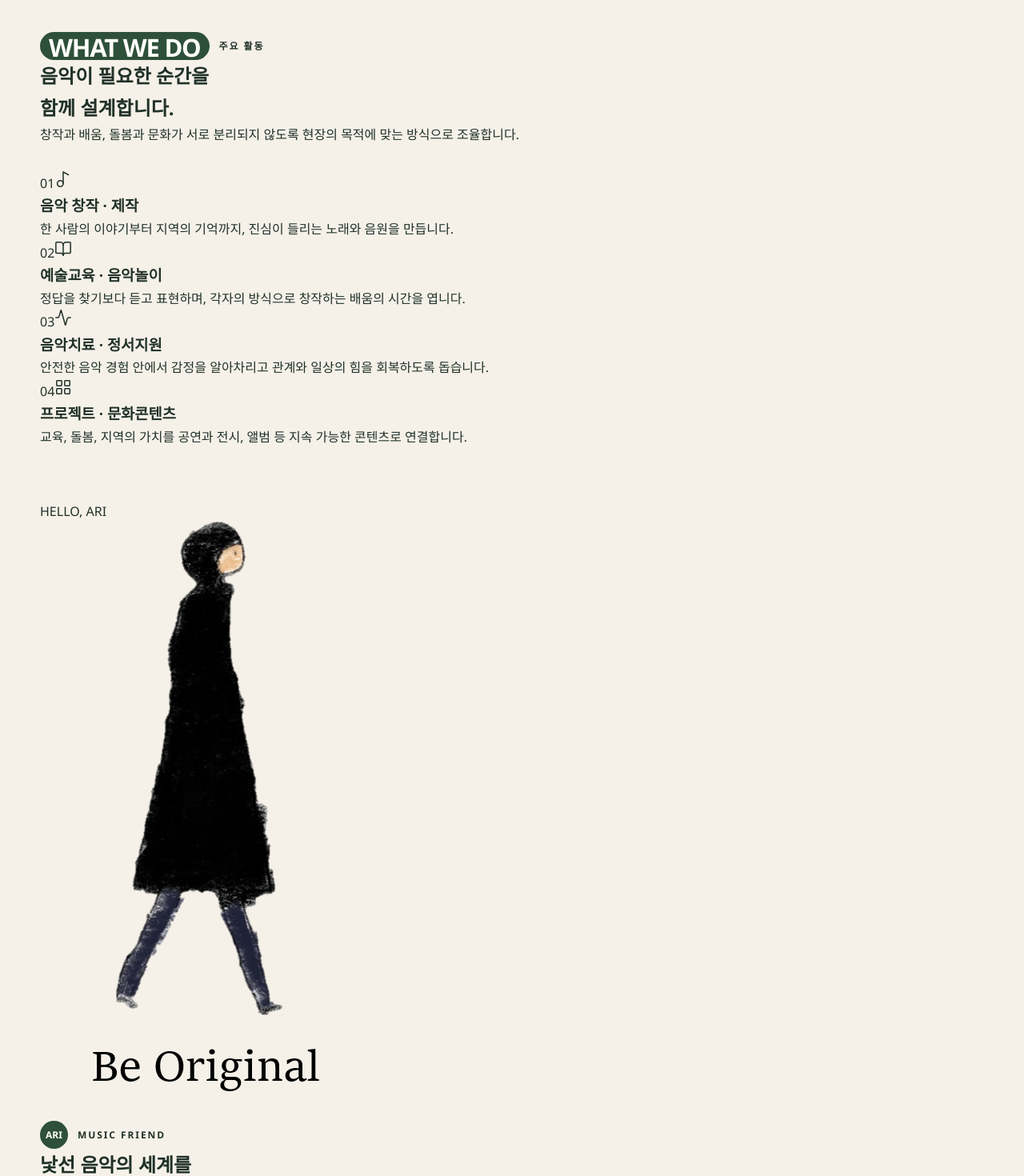
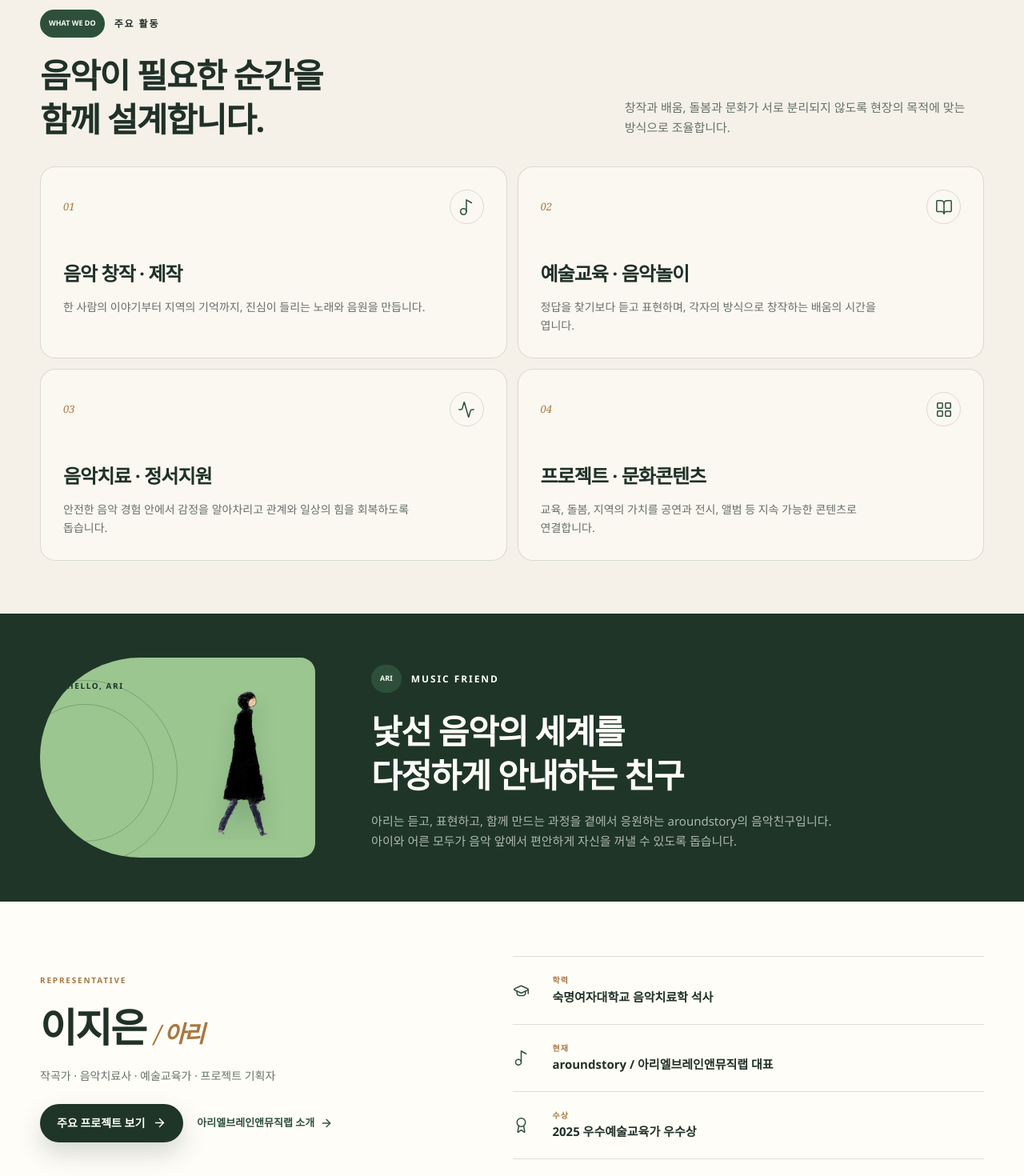
Before and after one commit to kmlee8403-source/aroundstory, a Next.js app: page /about in a window 1280 px wide. Shown: the part 1060-2530 px from the top of the page at 80% size. Built offline with nearby package versions, Linux system fonts and the light colour scheme; no server answers.

Commit message:
Restore shared page styles

```diff
--- a/app/globals.css
+++ b/app/globals.css
@@ -1093,7 +1093,565 @@ select {
   min-width: 35px;
   padding-inline: 11px;
   border-radius: 999px;
-  font-size: 9p…2597 tokens truncated… var(--font-editorial);
+  font-size: 9px;
+}
+
+.content-heading h2 {
+  margin-top: 20px;
+  font-family: var(--font-editorial);
+  font-size: clamp(30px, 3.5vw, 42px);
+  line-height: 1.3;
+  letter-spacing: -0.036em;
+}
+
+.content-heading-inline {
+  display: grid;
+  grid-template-columns: 1fr 0.68fr;
+  align-items: end;
+  gap: 70px;
+}
+
+.content-heading-inline > p {
+  padding-bottom: 5px;
+  color: var(--muted);
+  font-size: 15px;
+}
+
+.principle-section {
+  background: var(--white);
+}
+
+.story-principles {
+  display: grid;
+  grid-template-columns: repeat(3, 1fr);
+  border-top: 1px solid var(--line);
+  border-left: 1px solid var(--line);
+}
+
+.principle-card {
+  min-height: 260px;
+  padding: 27px;
+  border-right: 1px solid var(--line);
+  border-bottom: 1px solid var(--line);
+}
+
+.principle-icon,
+.service-icon,
+.project-icon {
+  display: grid;
+  width: 43px;
+  height: 43px;
+  place-items: center;
+  border: 1px solid var(--line);
+  border-radius: 50%;
+  color: var(--forest);
+}
+
+.principle-card > p {
+  margin-top: 30px;
+  color: var(--bronze);
+  font-family: var(--font-editorial);
+  font-size: 13px;
+  font-style: italic;
+}
+
+.principle-card h3 {
+  margin-top: 5px;
+  font-size: 19px;
+  letter-spacing: -0.035em;
+}
+
+.principle-card > span:last-child {
+  display: block;
+  margin-top: 11px;
+  color: var(--muted);
+  font-size: 14px;
+}
+
+.service-section {
+  background: var(--paper);
+}
+
+.service-grid {
+  display: grid;
+  grid-template-columns: 1fr 1fr;
+  gap: 13px;
+}
+
+.service-card {
+  min-height: 240px;
+  padding: 28px;
+  border: 1px solid var(--line);
+  border-radius: 19px;
+  background: rgba(255, 253, 248, 0.56);
+}
+
+.service-card-top,
+.project-card-top {
+  display: flex;
+  align-items: center;
+  justify-content: space-between;
+}
+
+.service-number,
+.project-index {
+  color: var(--bronze);
+  font-family: var(--font-editorial);
+  font-size: 13px;
+  font-style: italic;
+}
+
+.service-card h3 {
+  margin-top: 42px;
+  font-family: var(--font-editorial);
+  font-size: 24px;
+  letter-spacing: -0.04em;
+}
+
+.service-card > p {
+  max-width: 460px;
+  margin-top: 10px;
+  color: var(--muted);
+  font-size: 14px;
+}
+
+.ari-section {
+  padding: 55px 0;
+  overflow: hidden;
+  color: var(--white);
+  background: var(--forest-deep);
+}
+
+.ari-strip {
+  display: grid;
+  grid-template-columns: 0.62fr 1.38fr;
+  align-items: center;
+  gap: 70px;
+}
+
+.ari-visual {
+  position: relative;
+  height: 250px;
+  overflow: hidden;
+  border-radius: 150px 22px 22px 150px;
+  background: var(--sage);
+}
+
+.ari-visual::before,
+.ari-visual::after {
+  content: "";
+  position: absolute;
+  border: 1px solid rgba(30, 53, 40, 0.26);
+  border-radius: 50%;
+}
+
+.ari-visual::before {
+  width: 230px;
+  height: 230px;
+  left: -60px;
+  top: 28px;
+}
+
+.ari-visual::after {
+  width: 170px;
+  height: 170px;
+  left: -30px;
+  top: 58px;
+}
+
+.ari-visual > span {
+  position: absolute;
+  z-index: 2;
+  left: 34px;
+  top: 27px;
+  color: var(--forest-deep);
+  font-size: 10px;
+  font-weight: 850;
+  letter-spacing: 0.16em;
+}
+
+.ari-visual img {
+  position: absolute;
+  z-index: 3;
+  height: 88%;
+  right: 8%;
+  bottom: -12px;
+  object-fit: contain;
+  clip-path: inset(0 0 16% 0);
+  filter: drop-shadow(0 18px 13px rgba(30, 53, 40, 0.18));
+}
+
+.ari-copy .section-chip span,
+.exhibition-heading .section-chip span {
+  width: auto;
+  min-width: 35px;
+  padding-inline: 11px;
+  border-radius: 999px;
+  font-size: 9px;
+}
+
+.ari-copy h2 {
+  margin-top: 21px;
+  font-family: var(--font-editorial);
+  font-size: clamp(30px, 3.5vw, 42px);
+  line-height: 1.3;
+  letter-spacing: -0.036em;
+}
+
+.ari-copy > p:last-child {
+  max-width: 590px;
+  margin-top: 18px;
+  color: rgba(255, 253, 248, 0.65);
+  font-size: 15px;
+}
+
+.representative-section {
+  padding: 68px 0;
+  background: var(--white);
+}
+
+.representative-grid {
+  display: grid;
+  grid-template-columns: 0.92fr 1.08fr;
+  align-items: center;
+  gap: 90px;
+}
+
+.representative-kicker {
+  color: var(--bronze);
+  font-size: 10px;
+  font-weight: 850;
+  letter-spacing: 0.18em;
+}
+
+.representative-name {
+  margin-top: 10px;
+  font-family: var(--font-editorial);
+  font-size: clamp(34px, 4vw, 50px);
+  letter-spacing: -0.04em;
+}
+
+.representative-name span {
+  color: var(--bronze);
+  font-size: 0.58em;
+  font-style: italic;
+}
+
+.representative-role {
+  margin-top: 7px;
+  color: var(--muted);
+  font-size: 14px;
+}
+
+.representative-cta {
+  margin-top: 24px;
+}
+
+.representative-details {
+  border-top: 1px solid var(--line);
+}
+
+.representative-detail {
+  display: grid;
+  grid-template-columns: 34px 1fr;
+  align-items: center;
+  gap: 15px;
+  padding: 21px 0;
+  border-bottom: 1px solid var(--line);
+}
+
+.representative-detail svg {
+  color: var(--forest);
+}
+
+.representative-detail p {
+  font-size: 15px;
+  font-weight: 650;
+}
+
+.representative-detail p span {
+  display: block;
+  color: var(--bronze);
+  font-size: 10px;
+  font-weight: 850;
+  letter-spacing: 0.12em;
+}
+
+.major-projects-section {
+  background: var(--white);
+}
+
+.project-grid {
+  display: grid;
+  grid-template-columns: 1fr 1fr;
+  gap: 13px;
+}
+
+.project-card {
+  display: flex;
+  min-height: 345px;
+  padding: 29px;
+  flex-direction: column;
+  border: 1px solid var(--line);
+  border-radius: 20px;
+  background: var(--paper);
+}
+
+.project-card:nth-child(2) { background: var(--sage-soft); }
+.project-card:nth-child(3) { background: var(--blue-soft); }
+.project-card:nth-child(4) { background: #eadfce; }
+
+.project-kind {
+  margin-top: 31px;
+  color: var(--bronze);
+  font-size: 10px;
+  font-weight: 850;
+  letter-spacing: 0.12em;
+}
+
+.project-card h3 {
+  margin-top: 5px;
+  font-family: var(--font-editorial);
+  font-size: 29px;
+  letter-spacing: -0.045em;
+}
+
+.project-copy {
+  max-width: 470px;
+  margin-top: 11px;
+  color: var(--muted);
+  font-size: 14px;
+}
+
+.project-tags {
+  display: flex;
+  flex-wrap: wrap;
+  gap: 6px;
+  margin: auto 0 0;
+  padding: 25px 0 0;
+  list-style: none;
+}
+
+.project-tags li {
+  padding: 5px 9px;
+  border: 1px solid rgba(46, 80, 59, 0.18);
+  border-radius: 999px;
+  background: rgba(255, 253, 248, 0.46);
+  font-size: 10px;
+  font-weight: 700;
+}
+
+.exhibition-section {
+  padding: 69px 0;
+  color: var(--white);
+  background: var(--forest-deep);
+}
+
+.exhibition-heading > p {
+  color: rgba(255, 253, 248, 0.62);
+}
+
+.exhibition-grid {
+  display: grid;
+  grid-template-columns: repeat(4, 1fr);
+  gap: 10px;
+}
+
+.exhibition-card {
+  display: flex;
+  min-height: 275px;
+  padding: 22px;
+  flex-direction: column;
+  border: 1px solid rgba(255, 255, 255, 0.17);
+  border-radius: 17px;
+  background: rgba(255, 255, 255, 0.035);
+  transition: background 180ms ease, transform 180ms ease;
+}
+
+.exhibition-card:hover {
+  color: var(--forest-deep);
+  background: var(--sage);
+  transform: translateY(-3px);
+}
+
+.exhibition-year {
+  font-family: var(--font-editorial);
+  font-size: 13px;
+  font-style: italic;
+}
+
+.exhibition-card > div {
+  margin-top: auto;
+}
+
+.exhibition-card h3 {
+  font-family: var(--font-editorial);
+  font-size: 21px;
+  line-height: 1.35;
+  letter-spacing: -0.03em;
+}
+
+.exhibition-card p {
+  margin-top: 9px;
+  color: rgba(255, 253, 248, 0.58);
+  font-size: 12px;
+}
+
+.exhibition-card:hover p {
+  color: rgba(30, 53, 40, 0.7);
+}
+
+.exhibition-play {
+  display: grid;
+  width: 39px;
+  height: 39px;
+  margin-top: 23px;
+  place-items: center;
+  align-self: flex-end;
+  border: 1px solid currentColor;
+  border-radius: 50%;
+}
+
+.project-bridge {
+  padding: 54px 0;
+  background: var(--sage);
+}
+
+.project-bridge-inner {
+  display: flex;
+  align-items: center;
+  justify-content: space-between;
+  gap: 35px;
+}
+
+.project-bridge-inner > div > p {
+  font-size: 10px;
+  font-weight: 850;
+  letter-spacing: 0.18em;
+}
+
+.project-bridge-inner h2 {
+  margin-top: 8px;
+  font-family: var(--font-editorial);
+  font-size: clamp(28px, 3.6vw, 42px);
+  line-height: 1.25;
+  letter-spacing: -0.045em;
+}
+
+.channels-section {
+  padding: 69px 0;
+  background: var(--white);
+}
+
+.channels-heading {
+  display: flex;
+  align-items: end;
+  justify-content: space-between;
+  gap: 35px;
+  margin-bottom: 31px;
+}
+
+.channels-heading h2 {
+  margin-top: 8px;
+  font-family: var(--font-editorial);
+  font-size: clamp(30px, 3.5vw, 42px);
+  letter-spacing: -0.036em;
+}
+
+.channels-heading > p {
+  display: flex;
+  align-items: center;
+  gap: 8px;
+  padding-bottom: 8px;
+  color: var(--muted);
+  font-size: 13px;
+}
+
+.channel-grid {
+  display: grid;
+  grid-template-columns: repeat(3, minmax(0, 1fr));
+  gap: 14px;
+}
+
+.channel-card {
+  display: flex;
+  flex-direction: column;
+  overflow: hidden;
+  border: 1px solid var(--line);
+  border-radius: 21px;
+  transition: transform 180ms ease, box-shadow 180ms ease;
+}
+
+.channel-card:hover {
+  transform: translateY(-3px);
+  box-shadow: 0 19px 40px rgba(30, 53, 40, 0.12);
+}
+
+.channel-sage { background: var(--sage-soft); }
+.channel-blue { background: var(--blue-soft); }
+.channel-paper { background: var(--paper); }
+.channel-rose { background: #efdeda; }
+.channel-bronze { background: #eadfce; }
+
+.channel-video {
+  aspect-ratio: 16 / 9;
+  overflow: hidden;
+  border-bottom: 1px solid rgba(46, 80, 59, 0.14);
+  background: var(--forest-deep);
+}
+
+.channel-video iframe {
+  display: block;
+  width: 100%;
+  height: 100%;
+  border: 0;
+}
+
+.channel-card-body {
+  display: flex;
+  min-height: 255px;
+  padding: 22px;
+  flex: 1;
+  flex-direction: column;
+}
+
+.channel-card-top {
+  display: flex;
+  align-items: center;
+  justify-content: space-between;
+  gap: 14px;
+}
+
+.channel-card-top > p {
+  color: var(--bronze);
+  font-size: 9px;
+  font-weight: 850;
+  letter-spacing: 0.14em;
+  text-align: right;
+}
+
+.channel-icon {
+  display: grid;
+  width: 46px;
+  height: 46px;
+  flex: 0 0 auto;
+  place-items: center;
+  border: 1px solid rgba(46, 80, 59, 0.23);
+  border-radius: 50%;
+}
+
+.channel-icon svg {
+  width: 23px;
+  height: 23px;
+}
+
+.channel-card-copy {
+  margin-top: 20px;
+}
+
+.channel-card-copy h3 {
+  margin-top: 5px;
+  font-family: var(--font-editorial);
   font-size: clamp(23px, 2.6vw, 31px);
   line-height: 1.27;
   letter-spacing: -0.04em;
```
